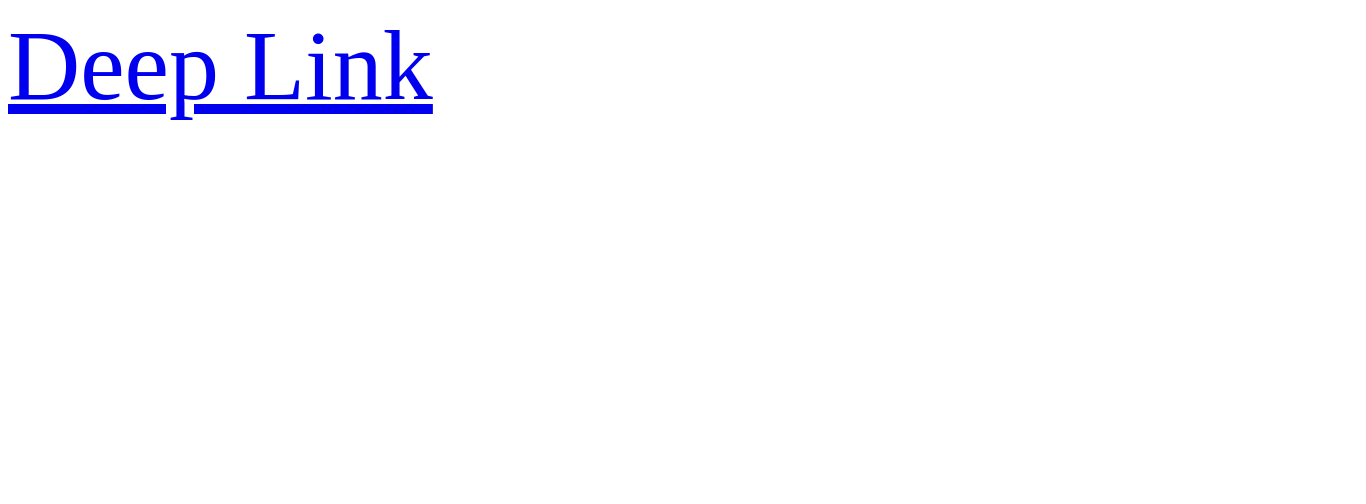
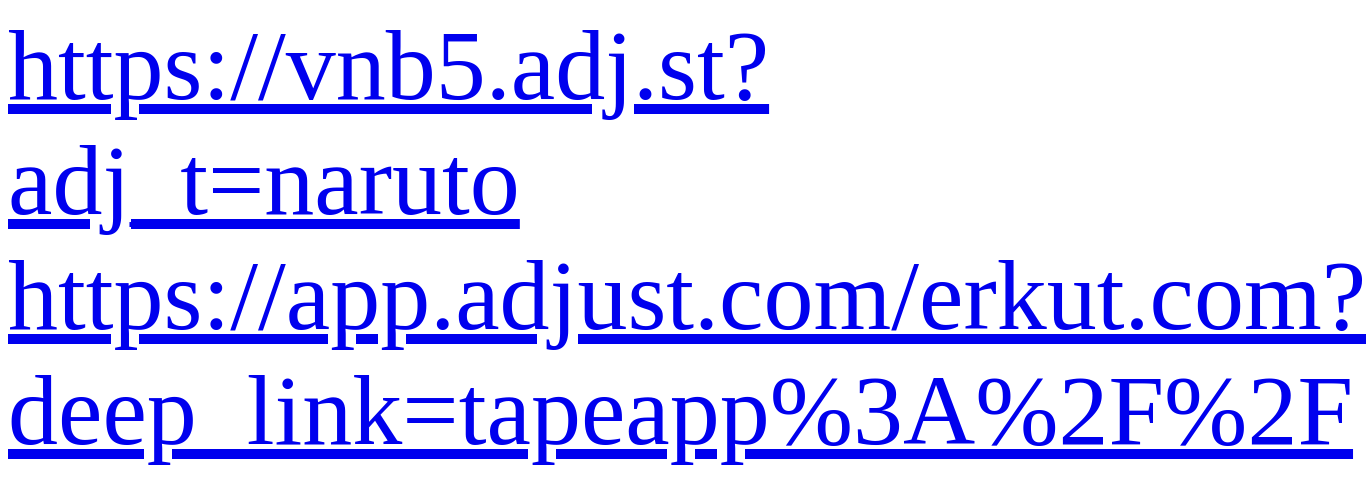
Before and after one commit to erkutbas0/deeplink_test, a plain HTML site: page index.html in a window 1280 px wide. Shown: the whole page, 1366 px wide, since content can reach past the window. Drawn offline with Linux system fonts and the light colour scheme.

Commit message:
added new links

```diff
--- a/index.html
+++ b/index.html
@@ -8,6 +8,7 @@
       </style>
    </head>
    <body>
-      <a href="https://app.adjust.com/abc123?deep_link=myamazingapp%3A%2F%2Fsuper%2Fexclusive%2Fpromotion">Deep Link</a>
+      <a href="https://vnb5.adj.st?adj_t=naruto">https://vnb5.adj.st?adj_t=naruto</a>
+      <a href="https://app.adjust.com/erkut.com?deep_link=tapeapp%3A%2F%2F">https://app.adjust.com/erkut.com?deep_link=tapeapp%3A%2F%2F</a>
    </body>
 </html>
```
